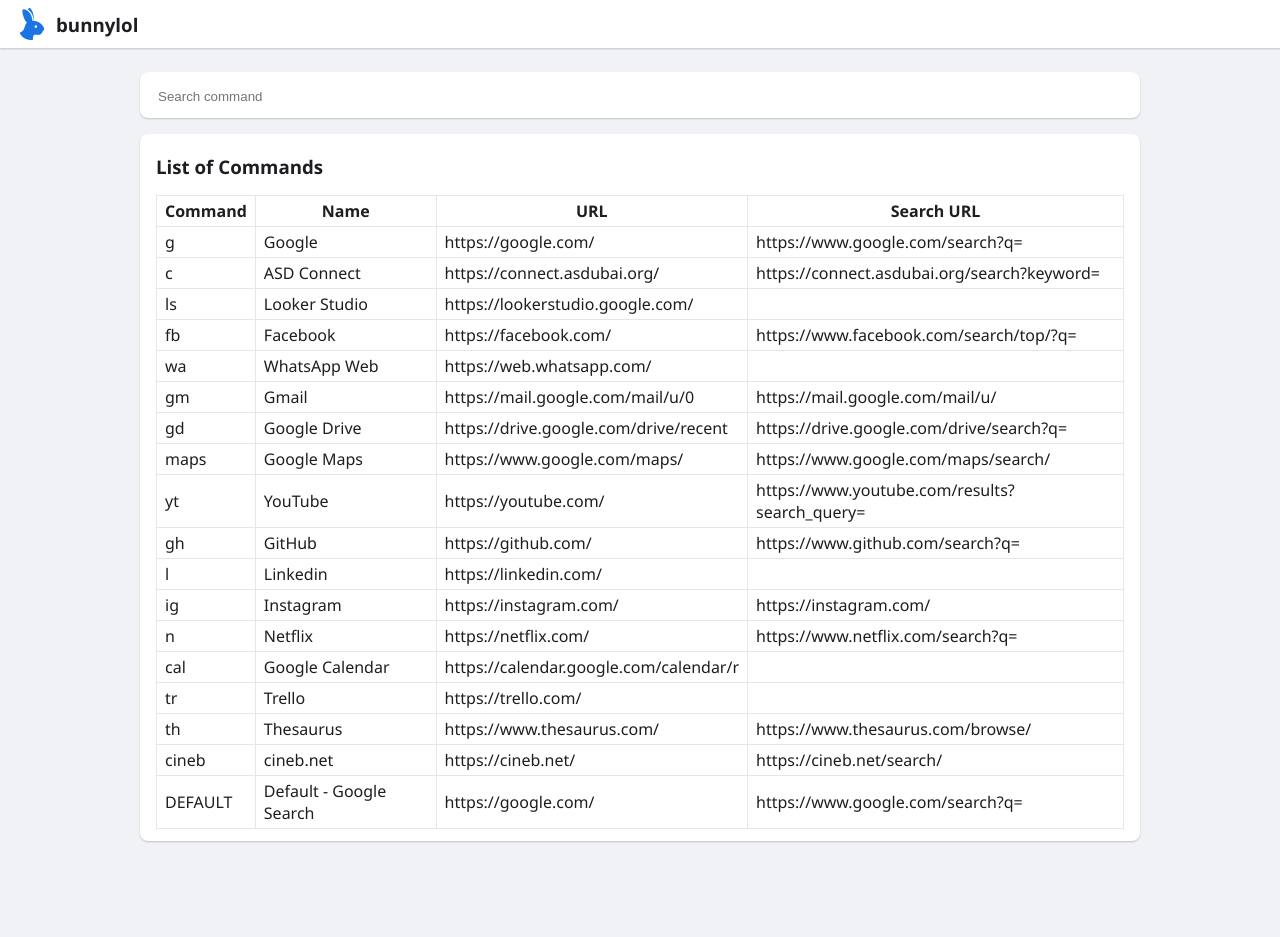
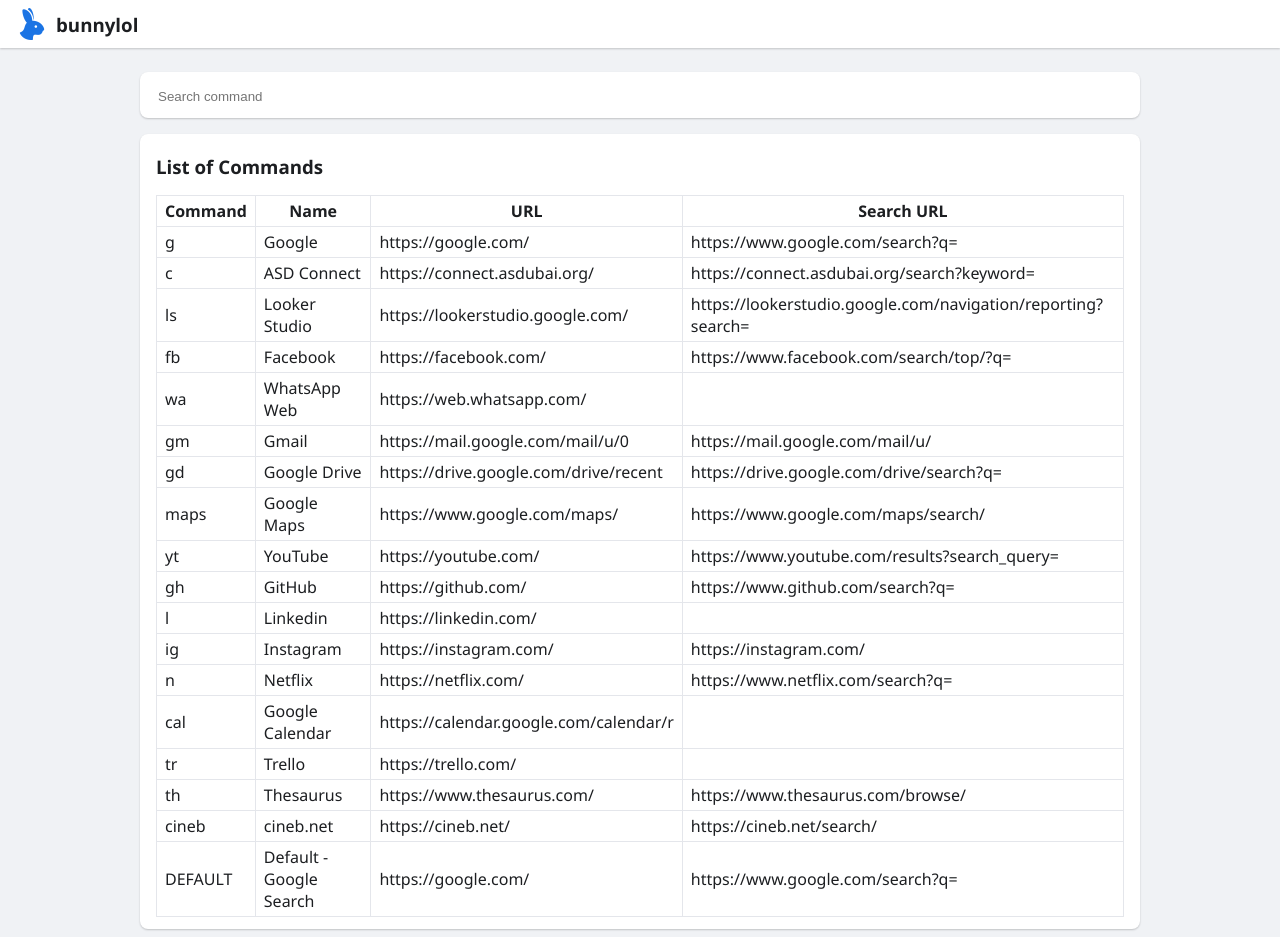
Before and after one commit to asdubai-org/bunnylol, a React (Create React App) app: page /#/ in a window 1280 px wide. Before the commit the page ends 849 px from the top, so only its background shows below. Built offline with nearby package versions, Linux system fonts and the light colour scheme.

Commit message:
add search for LS

```diff
--- a/src/Commands.js
+++ b/src/Commands.js
@@ -11,7 +11,8 @@
     },
     ls: {
         name: "Looker Studio",
-        url: "https://lookerstudio.google.com/"
+        url: "https://lookerstudio.google.com/",
+        searchurl: "https://lookerstudio.google.com/navigation/reporting?search="
     },
     fb: {
         name: "Facebook",
```
